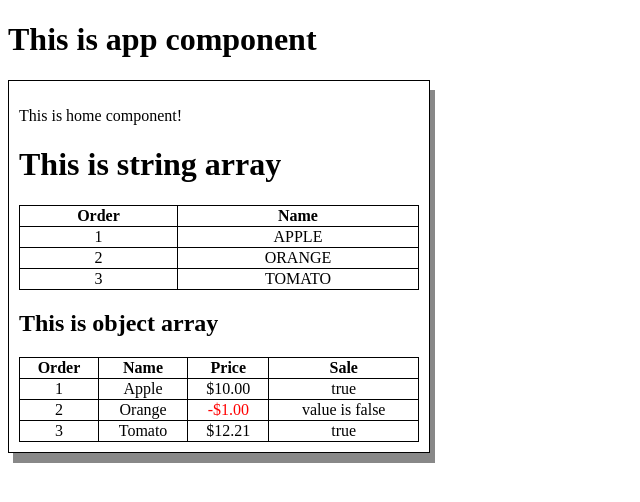
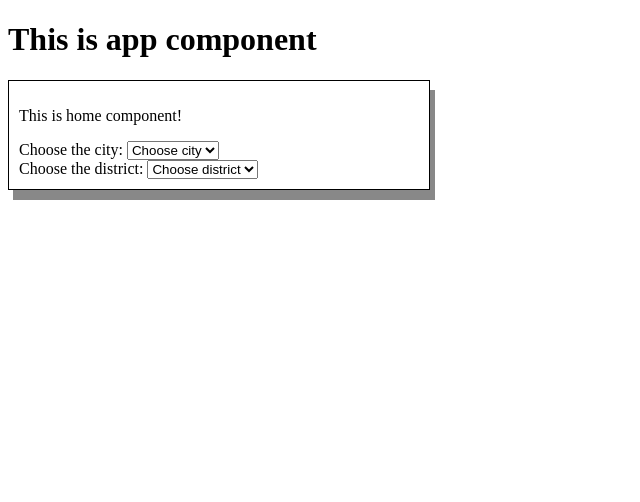
Before and after one commit to trunghiencdr/Angular16, an Angular app: page / in a window 1280 px wide. Shown: the top 502 px of the page, without its empty margins (0-640 px from the left). Built offline with nearby package versions, Linux system fonts and the light colour scheme.

Commit message:
add combobox choose city and district

```diff
--- a/src/app/home/home.component.html
+++ b/src/app/home/home.component.html
@@ -1,35 +1,17 @@
 <div class="test">
     <p> This is home component!</p>
-    <h1>This is string array</h1>
-    <table>
-        <th>Order</th>
-        <th>Name</th>
-        <tr *ngFor="let fruit of fruits; let i=index">
-            <td>{{i+1}}</td>
-            <td>{{fruit | uppercase}}</td>
-        </tr>
-    </table>
+    <div>Choose the city:
+        <select name="cities"  id="cities" (change)="cityChanged($event)">
+            <option  *ngFor="let data of datas; let i = index" value="{{data.city}}">{{data.city}}</option>
+        </select>
+    </div>
+    <div>Choose the district:
+        <select name="districts"  id="districts">
+            <option  *ngFor="let district of districts; let i = index" value="{{district}}">{{district}}</option>
+        </select>
+    </div>
 
-    <h2>This is object array</h2>
-    <table>
-        <th>Order</th>
-        <th>Name</th>
-        <th>Price</th>
-        <th>Sale</th>
-        <tr *ngFor="let fruit of fruits2; let i = index">
-            <td>{{i+1}}</td>
-            <td>{{fruit.name}}</td>
-            <td>
-                <span [ngClass]="{'negative-number': fruit.price < 0}">{{fruit.price | currency: 'USD': 'symbol': '1.2'}}</span>
-            </td>
-            <!-- <td>
-                <span *ngIf="fruit.isSale === true">Up sale</span>
-            </td> -->
 
-            <td>
-                <span> {{fruit.isSale | pipecustom : 'test' : 'symbol': 'test-symbol'}}</span>
-            </td>
-        </tr>
-    </table>
+
 
 </div>
--- a/src/app/home/home.component.ts
+++ b/src/app/home/home.component.ts
@@ -8,12 +8,29 @@ import { Component } from '@angular/core';
 export class HomeComponent {
   public name = 'Hien';
   public age = 15;
-  public fruits = ['Apple', 'Orange', 'Tomato'];
-  public fruits2 = [{ name: 'Apple', price: 10, isSale: true },
-  { name: 'Orange', price: -1, isSale: false },
-  { name: 'Tomato', price: 12.21, isSale: true }];
+  public districts: string[] = ['Choose district']
+  public datas = [
+    {
+      city: 'Choose city'
+    }
+    ,{
+    city: 'HCM',
+    districts: ['District 1', 'District 2', 'District 3']
+  }, {
+    city: 'Tien Giang',
+    districts: ['Cai Be', 'My Tho', 'Cai Lay', 'Chau Thanh']
+  }];
   public resetName(): void {
     console.log('reset name function is called')
     this.name = '';
   }
+
+  public cityChanged(event: any): void {
+    console.log('city changed:', event.target.value)
+    const city = event.target.value
+    if(!city){
+      return
+    }
+    this.districts = this.datas.find(data => data.city === city )?.districts || ['Choose district']
+  }
 }
```
